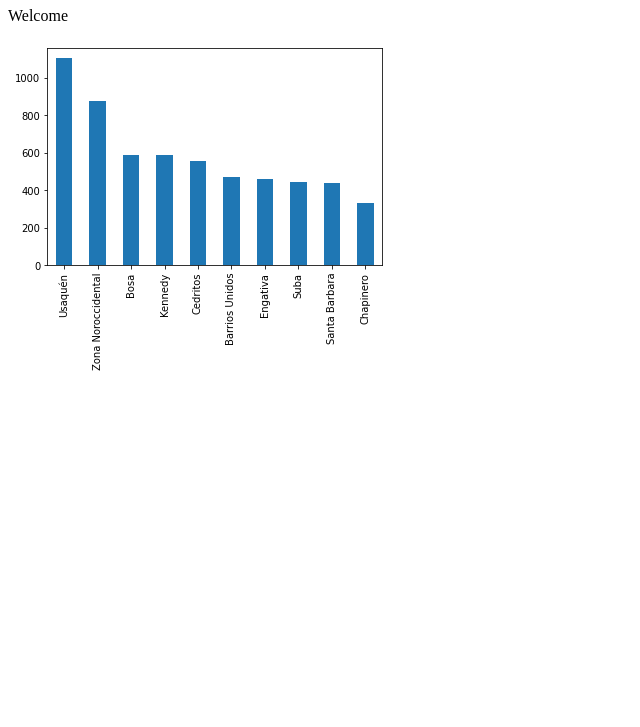
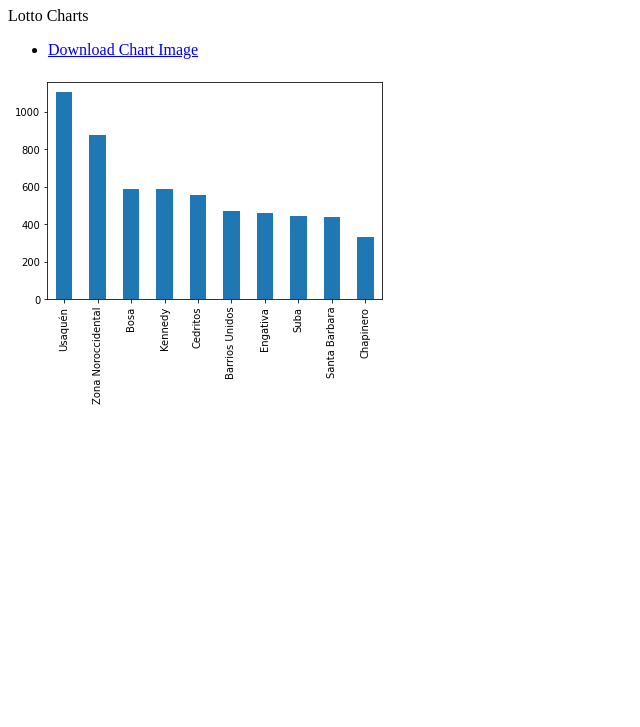
Before and after one commit to diiaz2910/charts-images, a plain HTML site: page docs/index.html in a window 1280 px wide. Shown: the part 73-800 px from the top of the page, without its empty margins (0-640 px from the left). Drawn offline with Linux system fonts and the light colour scheme.

Commit message:
Third commit

```diff
--- a/docs/index.html
+++ b/docs/index.html
@@ -7,7 +7,12 @@
   </head>
   <body>
     <h1>Charts Images</h1>
-    <p>Welcome</p>
+    <p>Lotto Charts</p>
+    <ul>
+      <li>
+        <a href="./images/descarga.png" download>Download Chart Image</a>
+      </li>
+    </ul>
     <img src="./images/descarga.png" alt="Chart Image" />
   </body>
 </html>
```
